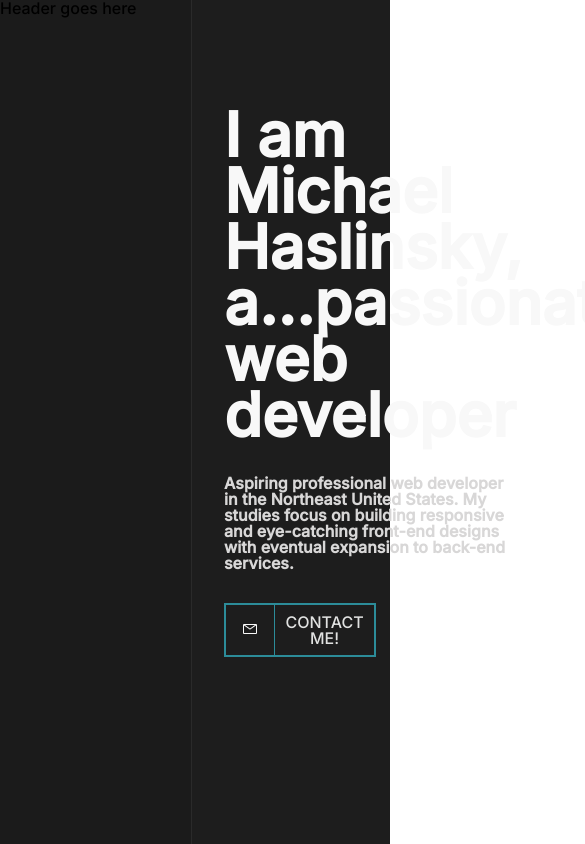
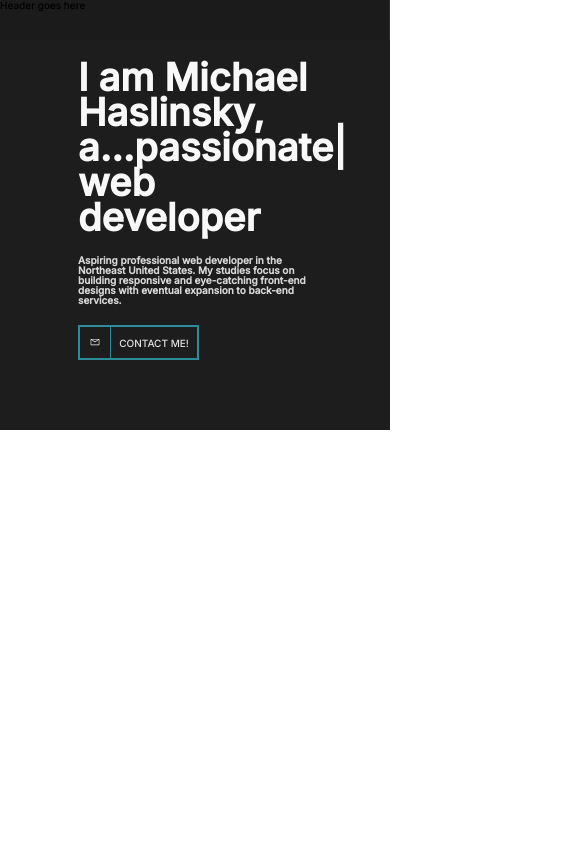
Before and after one commit to mhaslinsky/portfolio, a React (Create React App) app: page / in a window 390 px wide. Shown: the top 844 px of the page, 585 px wide, since content can reach past the window. Built offline with nearby package versions, Linux system fonts and the light colour scheme.

Commit message:
responsiveness

```diff
--- a/src/App.module.css
+++ b/src/App.module.css
@@ -5,9 +5,25 @@
   background-color: #1d1d1d;
 }
 
+@media (max-width: 800px) {
+  .app {
+    display: flex;
+    flex-direction: column;
+  }
+
+  .nav {
+    height: 4rem;
+  }
+}
+
+@media (min-width: 801px) {
+  .nav {
+    height: 100vh;
+  }
+}
+
 .nav {
   display: flex;
-  height: 100vh;
   background-color: #1b1b1b;
   border-right: 1px solid #2a2a2a;
 }
--- a/src/index.css
+++ b/src/index.css
@@ -1,5 +1,7 @@
-:root {
-  font-size: 16px;
+@media (max-width: 800px) {
+  :root {
+    font-size: 10px;
+  }
 }
 
 body {
```
